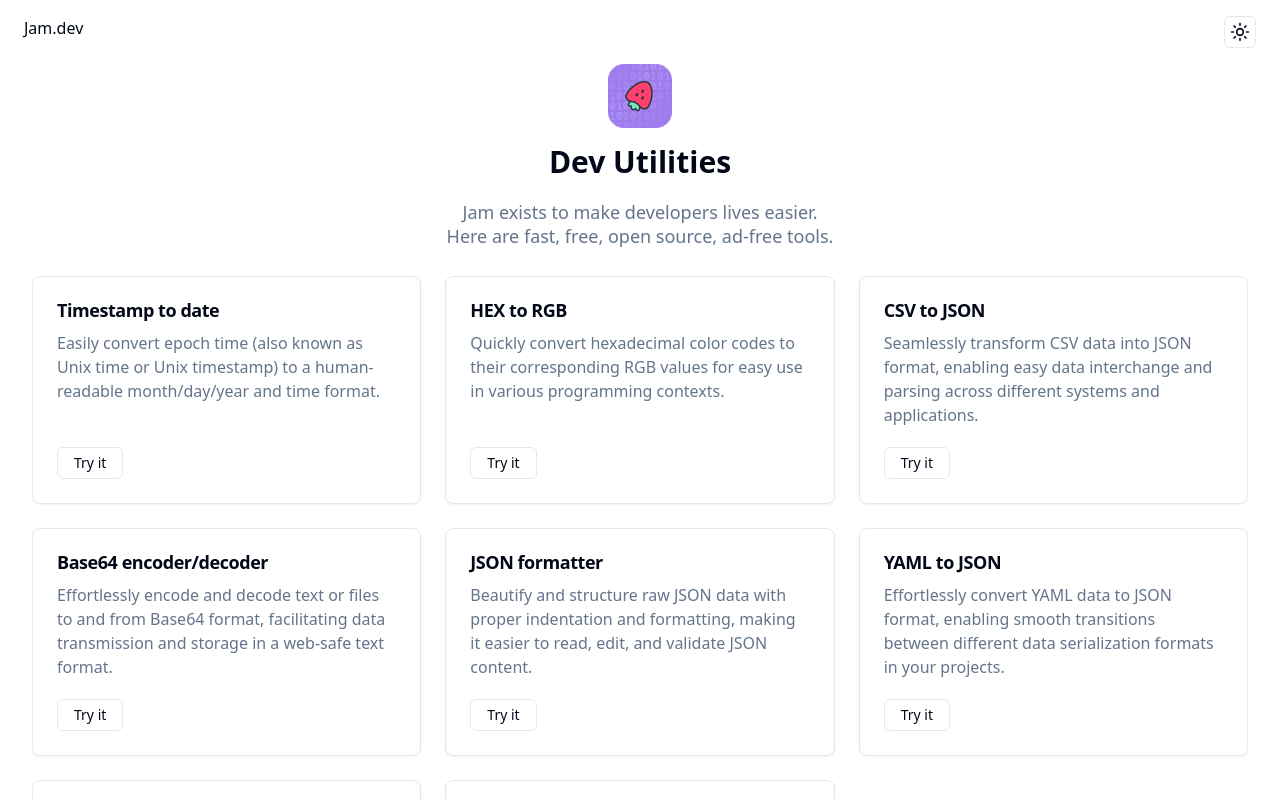
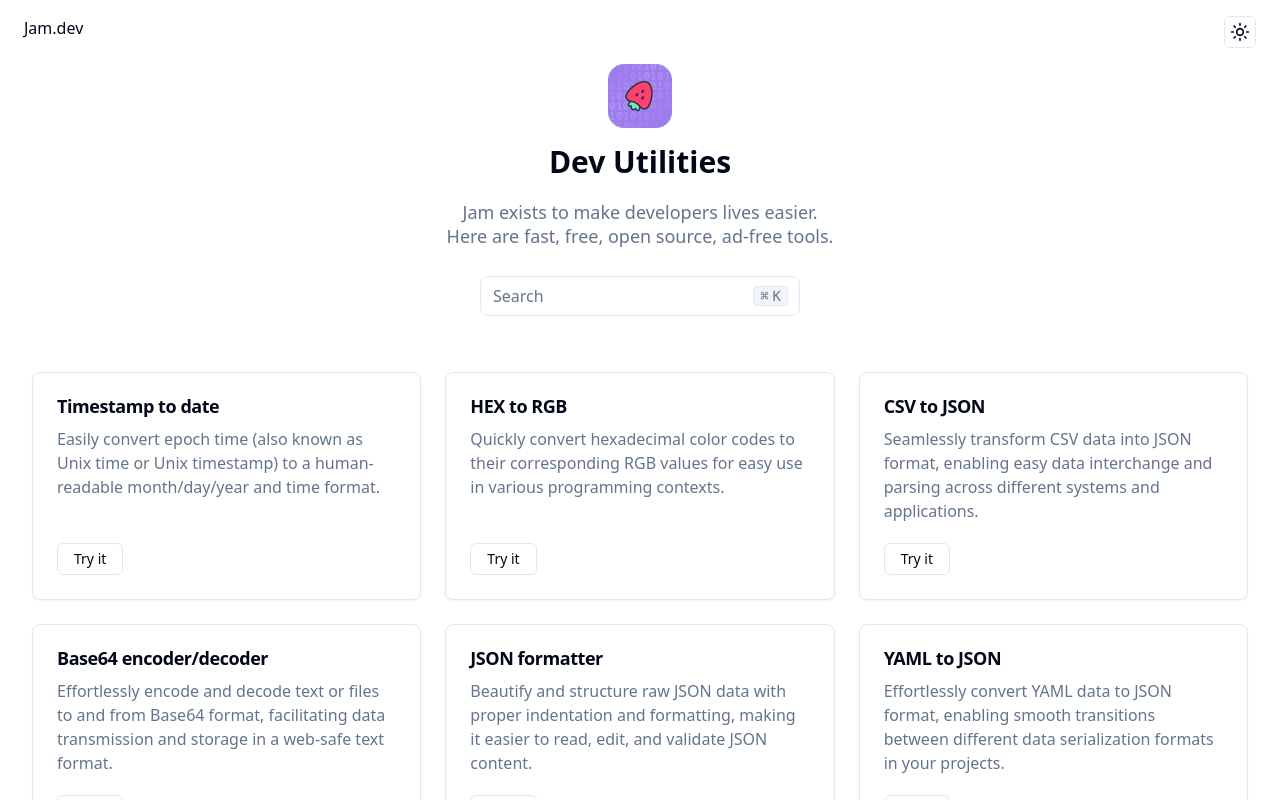
Before and after one commit to jamdotdev/jam-dev-utilities, a Next.js app: page / in a window 1280 px wide. Shown: the top 800 px of the page. Built offline with nearby package versions, Linux system fonts and the light colour scheme.

Commit message:
feat: add search bar to home page
- added input component
- added command menu

```diff
--- /dev/null
+++ b/components/CommandMenu.tsx
@@ -0,0 +1,60 @@
+"use client";
+import { useRouter } from "next/router";
+import {
+  CommandDialog,
+  CommandEmpty,
+  CommandGroup,
+  CommandInput,
+  CommandItem,
+  CommandList,
+} from "./ds/CommandMenu";
+import { tools } from "./tools-list";
+import { Input } from "./ds/InputComponent";
+import { useEffect, useState } from "react";
+
+export function CMDK() {
+  const [open, setOpen] = useState(false);
+  const router = useRouter();
+
+  useEffect(() => {
+    const down = (e: KeyboardEvent) => {
+      if (e.key === "k" && (e.metaKey || e.ctrlKey)) {
+        e.preventDefault();
+        setOpen((open) => !open);
+      }
+    };
+
+    document.addEventListener("keydown", down);
+    return () => document.removeEventListener("keydown", down);
+  }, []);
+
+  return (
+    <section className="flex justify-center">
+      <div className="relative max-w-[320px] w-full">
+        <Input placeholder="Search" onFocus={() => setOpen(true)} />
+        <p className="absolute top-[50%] right-[12px] text-sm text-muted-foreground translate-y-[-50%]">
+          <kbd className="pointer-events-none inline-flex h-5 select-none items-center gap-1 rounded border bg-muted px-1.5 font-mono text-sm font-medium text-muted-foreground opacity-100">
+            <span>⌘</span>K
+          </kbd>
+        </p>
+      </div>
+
+      <CommandDialog open={open} onOpenChange={setOpen}>
+        <CommandInput placeholder="Type a command or search..." />
+        <CommandList>
+          <CommandEmpty>No results found.</CommandEmpty>
+          <CommandGroup heading="Tools">
+            {tools.map((tool) => (
+              <CommandItem
+                key={tool.title}
+                onSelect={() => router.push(tool.link)}
+              >
+                <span>{tool.title}</span>
+              </CommandItem>
+            ))}
+          </CommandGroup>
+        </CommandList>
+      </CommandDialog>
+    </section>
+  );
+}
--- a/components/ds/CommandMenu.tsx
+++ b/components/ds/CommandMenu.tsx
@@ -60,10 +60,7 @@ const CommandList = React.forwardRef<
 >(({ className, ...props }, ref) => (
   <CommandPrimitive.List
     ref={ref}
-    className={cn(
-      "h-[340px] overflow-y-auto overflow-x-hidden",
-      className
-    )}
+    className={cn("h-[340px] overflow-y-auto overflow-x-hidden", className)}
     {...props}
   />
 ));
--- /dev/null
+++ b/components/ds/InputComponent.tsx
@@ -0,0 +1,24 @@
+import React from "react";
+import { cn } from "@/lib/utils";
+
+export interface InputProps
+  extends React.InputHTMLAttributes<HTMLInputElement> {}
+
+const Input = React.forwardRef<HTMLInputElement, InputProps>(
+  ({ className, type, ...props }, ref) => {
+    return (
+      <input
+        type={type}
+        className={cn(
+          "flex h-10 w-full rounded-lg border border-input bg-background px-3 py-2 font-light ring-offset-background file:border-0 file:bg-transparent file:text-sm file:font-medium placeholder:text-muted-foreground focus-visible:outline-none focus-visible:ring-2 focus-visible:ring-ring focus-visible:ring-offset-2 disabled:cursor-not-allowed disabled:opacity-50 text-base",
+          className
+        )}
+        ref={ref}
+        {...props}
+      />
+    );
+  }
+);
+Input.displayName = "Input";
+
+export { Input };
--- /dev/null
+++ b/components/tools-list.ts
@@ -0,0 +1,50 @@
+export const tools = [
+  {
+    title: "Timestamp to date",
+    description:
+      "Easily convert epoch time (also known as Unix time or Unix timestamp) to a human-readable month/day/year and time format.",
+    link: "",
+  },
+  {
+    title: "HEX to RGB",
+    description:
+      "Quickly convert hexadecimal color codes to their corresponding RGB values for easy use in various programming contexts.",
+    link: "",
+  },
+  {
+    title: "CSV to JSON",
+    description:
+      "Seamlessly transform CSV data into JSON format, enabling easy data interchange and parsing across different systems and applications.",
+    link: "utilities/csv-to-json",
+  },
+  {
+    title: "Base64 encoder/decoder",
+    description:
+      "Effortlessly encode and decode text or files to and from Base64 format, facilitating data transmission and storage in a web-safe text format.",
+    link: "utilities/base-64-encoder",
+  },
+  {
+    title: "JSON formatter",
+    description:
+      "Beautify and structure raw JSON data with proper indentation and formatting, making it easier to read, edit, and validate JSON content.",
+    link: "",
+  },
+  {
+    title: "YAML to JSON",
+    description:
+      "Effortlessly convert YAML data to JSON format, enabling smooth transitions between different data serialization formats in your projects.",
+    link: "utilities/yaml-to-json",
+  },
+  {
+    title: "Query params to JSON",
+    description:
+      "Convert URL query parameters into a structured JSON object, simplifying the process of parsing and manipulating URL data in web applications.",
+    link: "",
+  },
+  {
+    title: "URL encoder/decoder",
+    description:
+      "Encode and decode URLs to ensure proper handling of special characters, spaces, and non-ASCII symbols in web addresses and query strings.",
+    link: "",
+  },
+];
--- a/pages/index.tsx
+++ b/pages/index.tsx
@@ -1,12 +1,14 @@
 import HomeCard from "../components/HomeCard";
 import Header from "../components/Header";
+import { CMDK } from "../components/CommandMenu";
+import { tools } from "../components/tools-list";
 
 export default function Home() {
   return (
     <main>
       <Header />
 
-      <div className="container text-center">
+      <div className="container text-center mb-14">
         <div className="flex justify-center items-center mb-4">
           <img
             className="rounded-2xl"
@@ -24,10 +26,11 @@ export default function Home() {
           <br />
           Here are fast, free, open source, ad-free tools.
         </p>
+        <CMDK />
       </div>
 
       <div className="container grid grid-cols-3 gap-6">
-        {cardData.map((card) => (
+        {tools.map((card) => (
           <HomeCard
             key={card.title}
             title={card.title}
@@ -39,54 +42,3 @@ export default function Home() {
     </main>
   );
 }
-
-const cardData = [
-  {
-    title: "Timestamp to date",
-    description:
-      "Easily convert epoch time (also known as Unix time or Unix timestamp) to a human-readable month/day/year and time format.",
-    link: "",
-  },
-  {
-    title: "HEX to RGB",
-    description:
-      "Quickly convert hexadecimal color codes to their corresponding RGB values for easy use in various programming contexts.",
-    link: "",
-  },
-  {
-    title: "CSV to JSON",
-    description:
-      "Seamlessly transform CSV data into JSON format, enabling easy data interchange and parsing across different systems and applications.",
-    link: "utilities/csv-to-json",
-  },
-  {
-    title: "Base64 encoder/decoder",
-    description:
-      "Effortlessly encode and decode text or files to and from Base64 format, facilitating data transmission and storage in a web-safe text format.",
-    link: "utilities/base-64-encoder",
-  },
-  {
-    title: "JSON formatter",
-    description:
-      "Beautify and structure raw JSON data with proper indentation and formatting, making it easier to read, edit, and validate JSON content.",
-    link: "",
-  },
-  {
-    title: "YAML to JSON",
-    description:
-      "Effortlessly convert YAML data to JSON format, enabling smooth transitions between different data serialization formats in your projects.",
-    link: "utilities/yaml-to-json",
-  },
-  {
-    title: "Query params to JSON",
-    description:
-      "Convert URL query parameters into a structured JSON object, simplifying the process of parsing and manipulating URL data in web applications.",
-    link: "",
-  },
-  {
-    title: "URL encoder/decoder",
-    description:
-      "Encode and decode URLs to ensure proper handling of special characters, spaces, and non-ASCII symbols in web addresses and query strings.",
-    link: "",
-  },
-];
```
